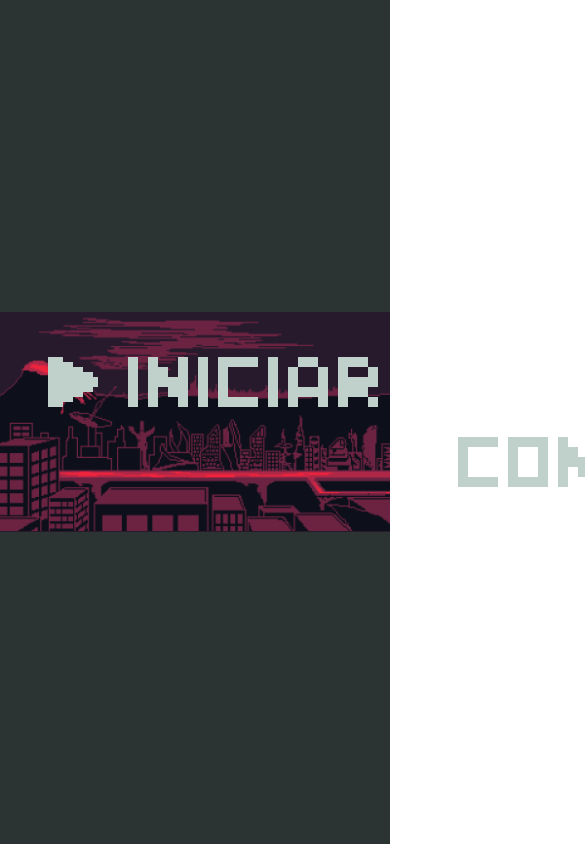
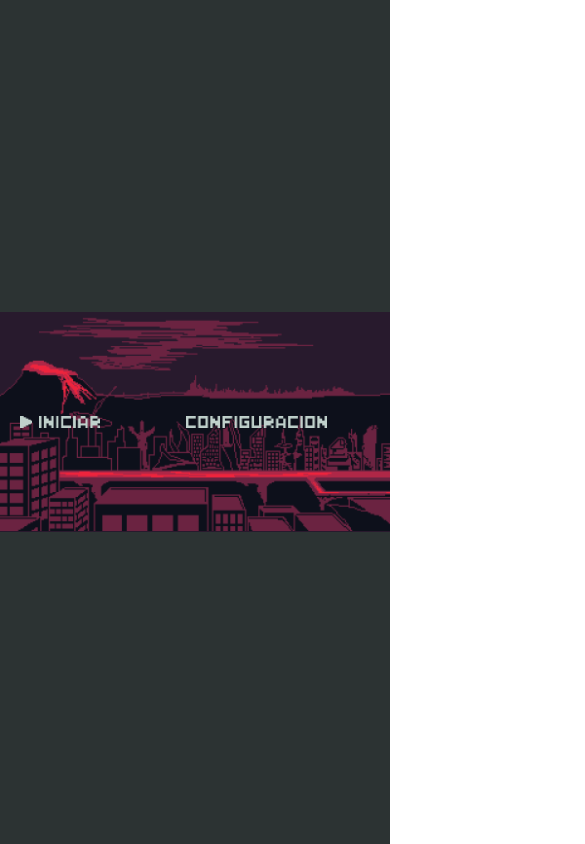
Before and after one commit to kevinandresbenitez/Plataform-Game_2, a website built with webpack: page src/index.html in a window 390 px wide. Shown: the top 844 px of the page, 585 px wide, since content can reach past the window. Built offline with nearby package versions, Linux system fonts and the light colour scheme.

Commit message:
Responsive buttons home

```diff
--- a/public/less/MenuManager/home/index.less
+++ b/public/less/MenuManager/home/index.less
@@ -8,52 +8,53 @@
     align-items:flex-start;
     justify-content: center;
 
+
+
     .btn-init{
+        width:15.625vw;
+        height:5.5vh;
+        background: url('../../../images/Comenzar.png');
+    }
+
+    .btn-config{
+        width: 36.25vw;
+        height: 5.5vh;
+        background: url('../../../images/Configuracion.png');
+    }
+
+    .btn-init , .btn-config{
         display: block;
-        width: 250px;
-        height: 50px;
+        margin-top:6vh;
+        margin-bottom:6vh;
+        margin-left: 6vw;
         position :relative;
-        margin-bottom: 5rem;
-        margin-left: 5rem;
 
         border: none;
-        background: url('../../../images/Comenzar.png');
-        background-size: contain;
+        background-size:contain;
         background-repeat: no-repeat;
         background-position:center;
         transition: all 0.2s;
     }
 
-    .btn-config{
-        display: block;
-        width: 580px;
-        height: 50px;
-        position :relative;
-        margin-top: 5rem;
-        margin-left: 5rem;
-
-        border: none;
-        background: url('../../../images/Configuracion.png');
-
-        background-size: contain;
-        background-repeat: no-repeat;
-        background-position:center;
-        transition: all 0.2s;
-    }
 
     .selected{
-        margin-left: 8rem;
+        margin-left: 10vw;
         transition: all 0.2s;
     }
 
     .selected::after{
         content: '';
         top: 0;
-        left: -5rem;
+        left: -5vw;
         position: absolute;
-        width: 50px;
-        height: 50px;
+
+        width:3.125vw;
+        height:5.5vh;
+
         background: url('../../../images/Arrow.png');
+        background-size: contain;
+        background-repeat: no-repeat;
+        background-position:center;
     }
 
 
```
Also changed, not shown: 2 other files.
